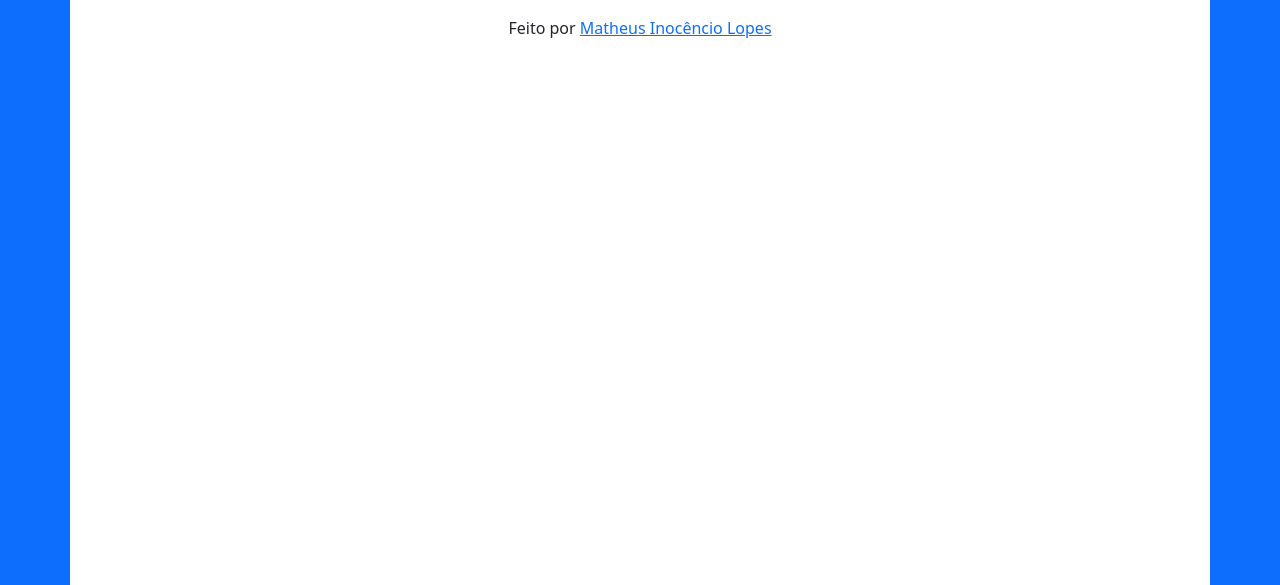
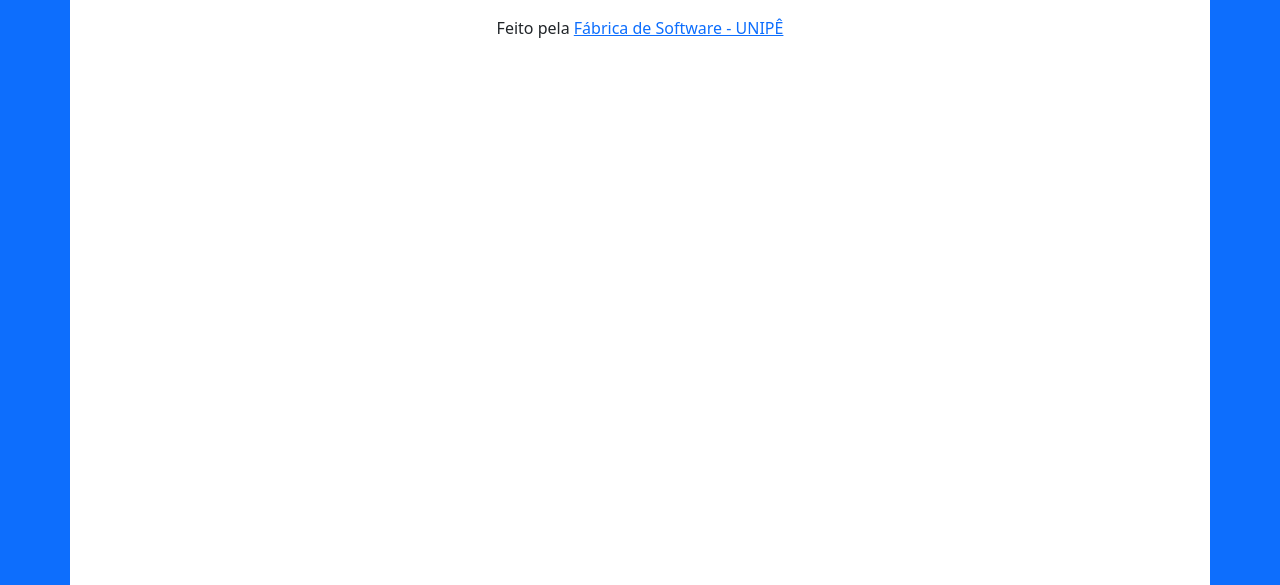
Before and after one commit to matheuslopess1/fds-workshop-backend-django, a Django app: page /people/ in a window 1280 px wide. Shown: the part 215-800 px from the top of the page. Run offline with Django 3.2, Linux system fonts and the light colour scheme; data that the repository does not hold is empty; some libraries are stand-ins or nearby versions.

Commit message:
altera rodapé

```diff
--- a/project/templates/people/person_base.html
+++ b/project/templates/people/person_base.html
@@ -16,7 +16,7 @@
             {% block content %}{% endblock %}
         </main>
         <footer class="text-center mt-3">
-            Feito por <a href="https://www.linkedin.com/in/matheusilopes">Matheus Inocêncio Lopes</a>
+            Feito pela <a href="https://gitlab.com/repositoriodafabrica">Fábrica de Software - UNIPÊ</a>
         </footer>
     </section>
     <script src="https://cdn.jsdelivr.net/npm/popper.js@1.16.0/dist/umd/popper.min.js" integrity="sha384-Q6E9RHvbIyZFJoft+2mJbHaEWldlvI9IOYy5n3zV9zzTtmI3UksdQRVvoxMfooAo" crossorigin="anonymous"></script>
```
